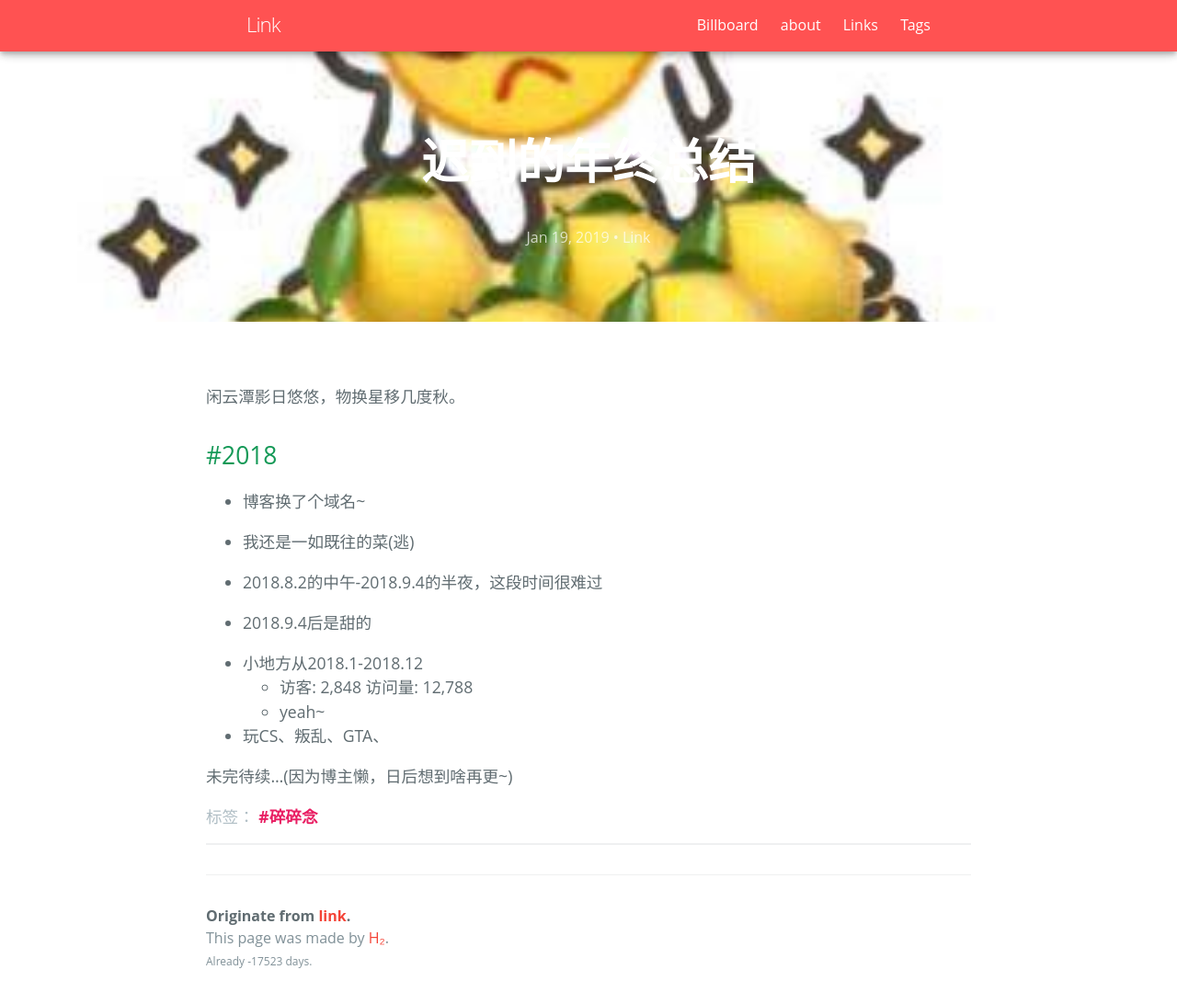
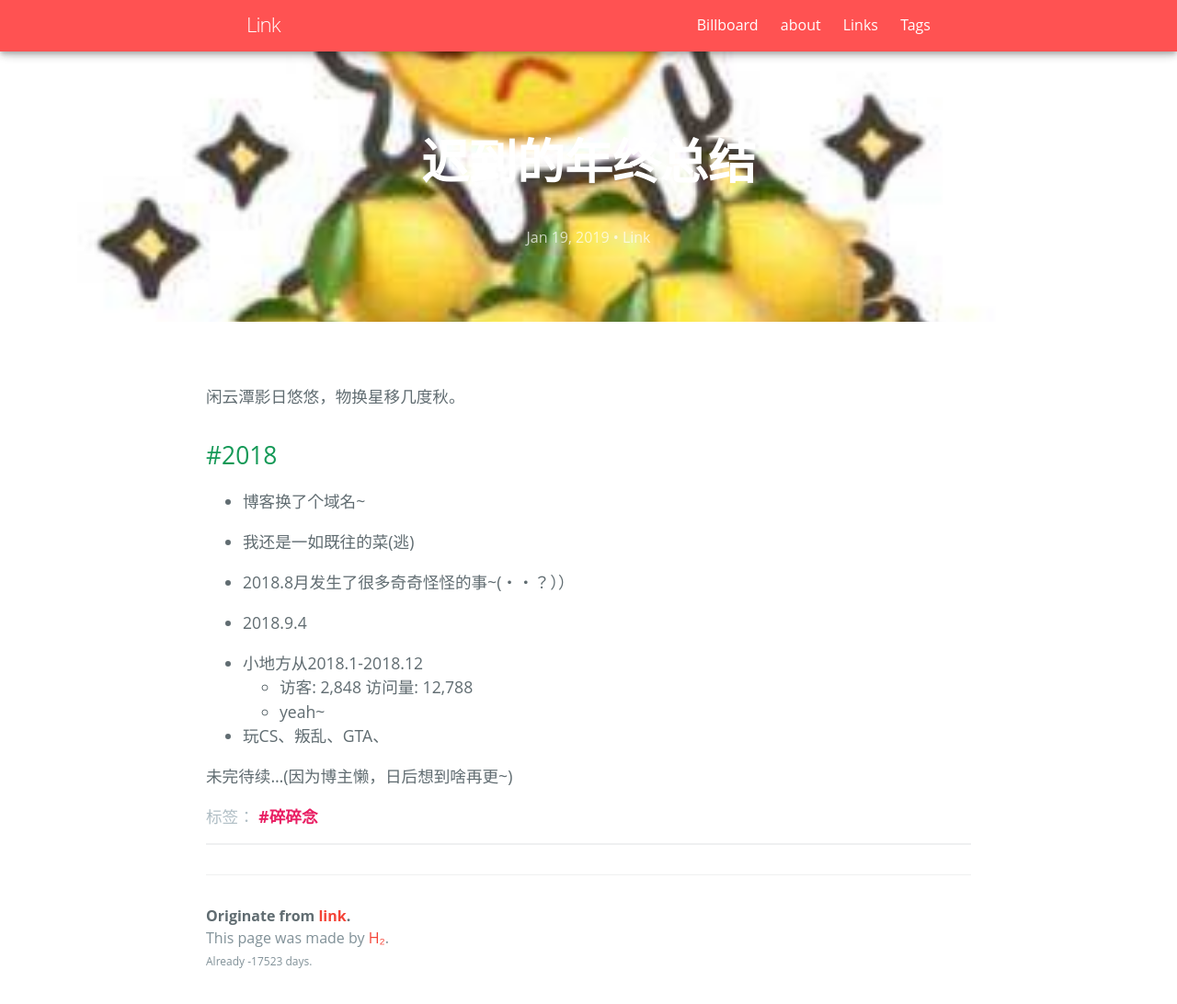
Before and after one commit to link9596/qwq, a Jekyll site: the page built from _posts/2019-1-19-9102.md, in a window 1280 px wide and 1104 px high. Shown: the top 1092 px of the window at 92% size. Built offline with Jekyll 4.4.1, drawn with Linux system fonts in a browser that asks for light colours; some web fonts are replaced; comment, search, counter and statistics services are not loaded.

Commit message:
2018总结

```diff
--- a/_posts/2019-1-19-9102.md
+++ b/_posts/2019-1-19-9102.md
@@ -12,9 +12,9 @@ tags: 碎碎念
 
 - 我还是一如既往的菜(逃)
 
-- 2018.8.2的中午-2018.9.4的半夜，这段时间很难过
+- 2018.8月发生了很多奇奇怪怪的事~(・・？））
 
-- 2018.9.4后是甜的
+- 2018.9.4
 
 - 小地方从2018.1-2018.12
   - 访客: 2,848 访问量: 12,788
```
